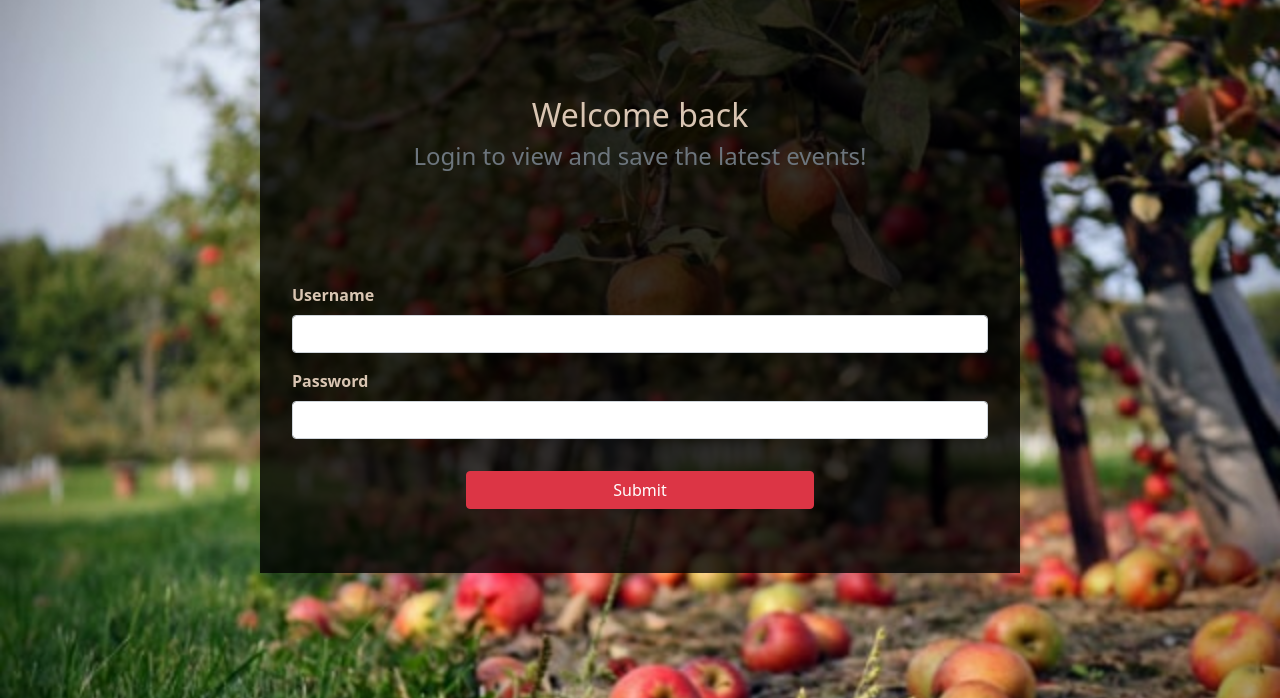
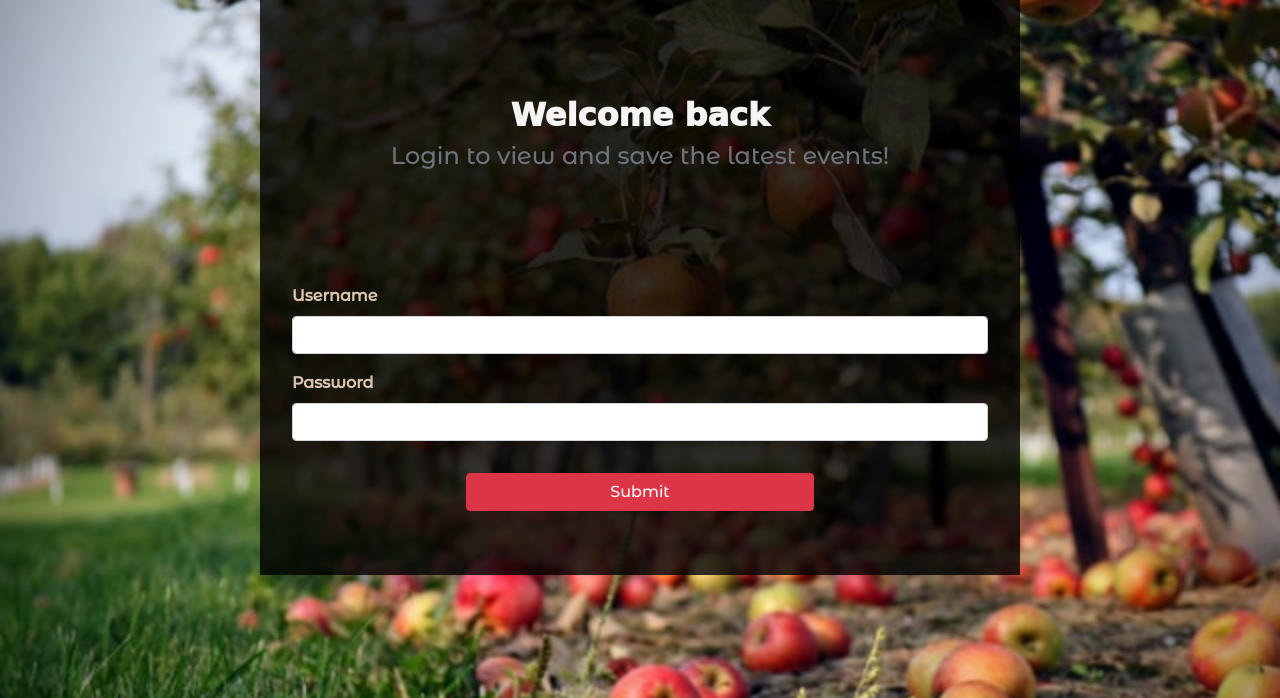
Before and after one commit to BXS-Archipelago/MadeWithPride, a Flask app: page /login in a window 1280 px wide. Shown: the part 102-800 px from the top of the page. Run offline with Flask 2, Linux system fonts and the light colour scheme; some libraries are stand-ins or nearby versions; some web fonts are replaced.

Commit message:
add classes to elements in login.html to unify styling with the base page

```diff
--- a/templates/login.html
+++ b/templates/login.html
@@ -5,8 +5,8 @@
     <div class="row">
         <div class="col-12 col-md-10 offset-md-1 col-lg-8 offset-lg-2 text-center opaque pt-5">
             <div class="my-5">
-                <h2 class="bold">Welcome back</h2>
-                <h4 class="text-muted">Login to view and save the latest events!</h4>
+                <h2 class="bold font-family-important font-white">Welcome back</h2>
+                <h4 class="text-muted font-family-plain">Login to view and save the latest events!</h4>
             </div>
         </div>
     </div>
@@ -15,15 +15,15 @@
             <!--BOOTSTRAP FORM FOR LOGIN -->
             <form method="POST" action="{{ url_for('login') }}">
                 <div class="mb-3">
-                    <label for="username" class="form-label"><strong>Username</strong></label>
+                    <label for="username" class="form-label font-family-plain"><strong>Username</strong></label>
                     <input name="username" type="text" minlength="5" maxlength="15" pattern="^[a-zA-Z0-9]{5,15}$" type="text" class="form-control" id="username" required>
                 </div>
                 <div class="mb-3">
-                    <label for="password" class="form-label"><strong>Password</strong></label>
+                    <label for="password" class="form-label font-family-plain"><strong>Password</strong></label>
                     <input type="password" class="form-control" name="password" id="password" required>
                 </div>
                 <div class="mb-3 text-center">
-                    <button type="submit" class="btn btn-danger w-50 my-3">Submit</button>
+                    <button type="submit" class="btn btn-danger w-50 my-3 font-family-plain">Submit</button>
                 </div>
             </form>
         </div>
```
